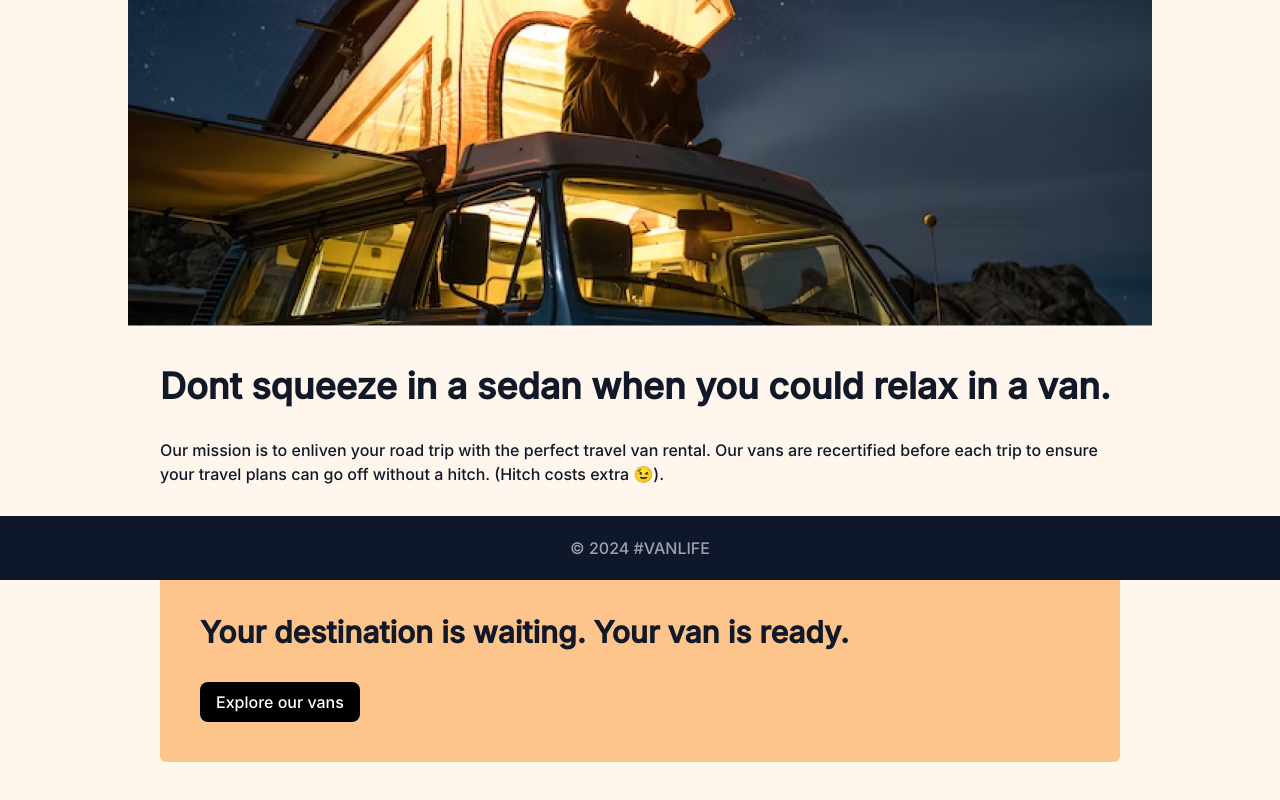
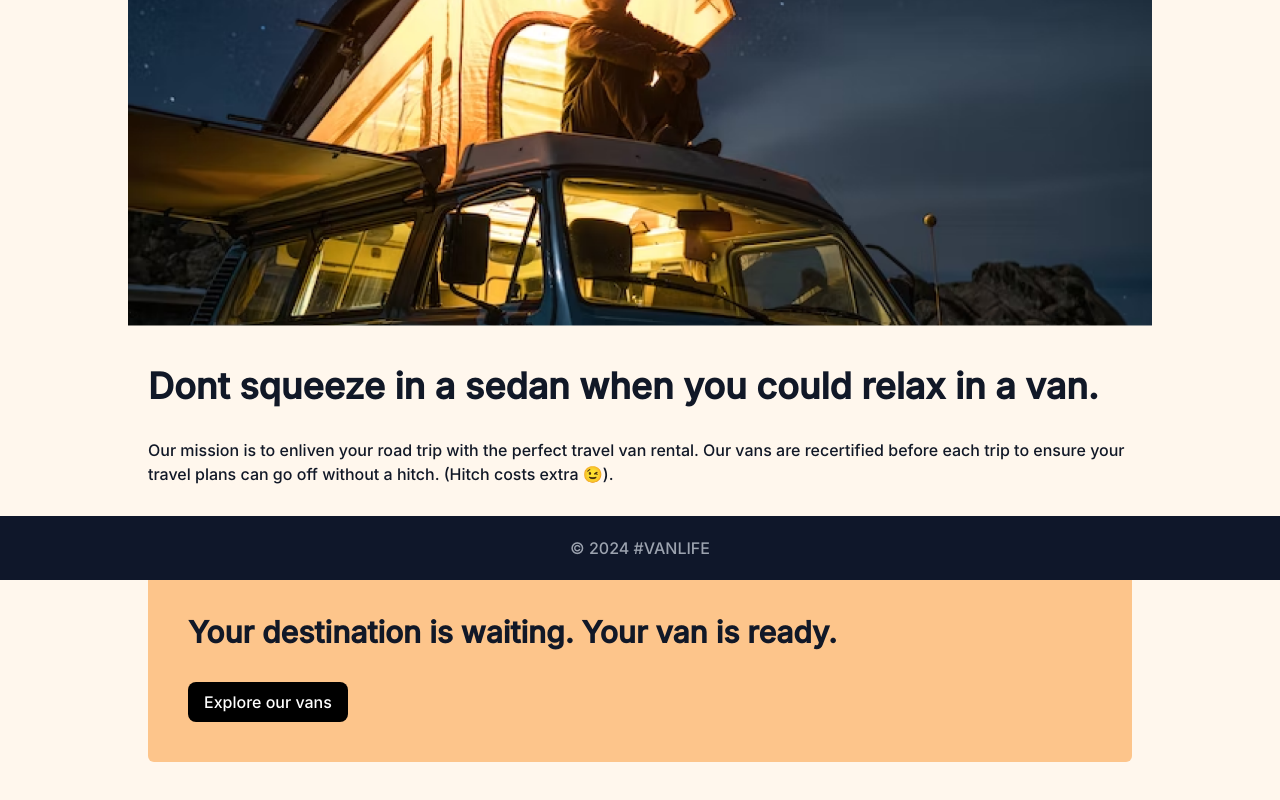
Before and after one commit to nnerb/van-life, a React (Vite) app: page /about in a window 1280 px wide. Shown: the part 220-1020 px from the top of the page. Built offline with nearby package versions, Linux system fonts and the light colour scheme; what miragejs would draw is missing.

Commit message:
fix padding

```diff
--- a/src/pages/About.tsx
+++ b/src/pages/About.tsx
@@ -10,7 +10,7 @@ const About = () => {
           className="w-full object-center"
         />
       </div>
-      <div className="flex flex-col gap-8 px-8">
+      <div className="flex flex-col gap-8 px-5">
         <h1 className="text-4xl font-bold">
           Dont squeeze in a sedan when you could relax in a van.
         </h1>
--- a/src/pages/host/pages/Dashboard.tsx
+++ b/src/pages/host/pages/Dashboard.tsx
@@ -15,7 +15,7 @@ const Dashboard = () => {
         </div>
         <h3 className="text-4xl font-inter-extra-bold">{phpFormatter.format(4999)}</h3>
       </div>
-      <div className="px-8 py-11 bg-orange-200 flex items-center gap-1 rounded-lg">
+      <div className="px-5 py-11 bg-orange-200 flex items-center gap-1 rounded-lg">
         <h1 className="text-xl font-inter-bold">Review score</h1>
         <p className="text-lg font-inter-bold">⭐5.0<span className="text-gray-600 font-inter-medium">/5</span></p>
         <Link className="ml-auto font-normal" to="">Details</Link>
```
